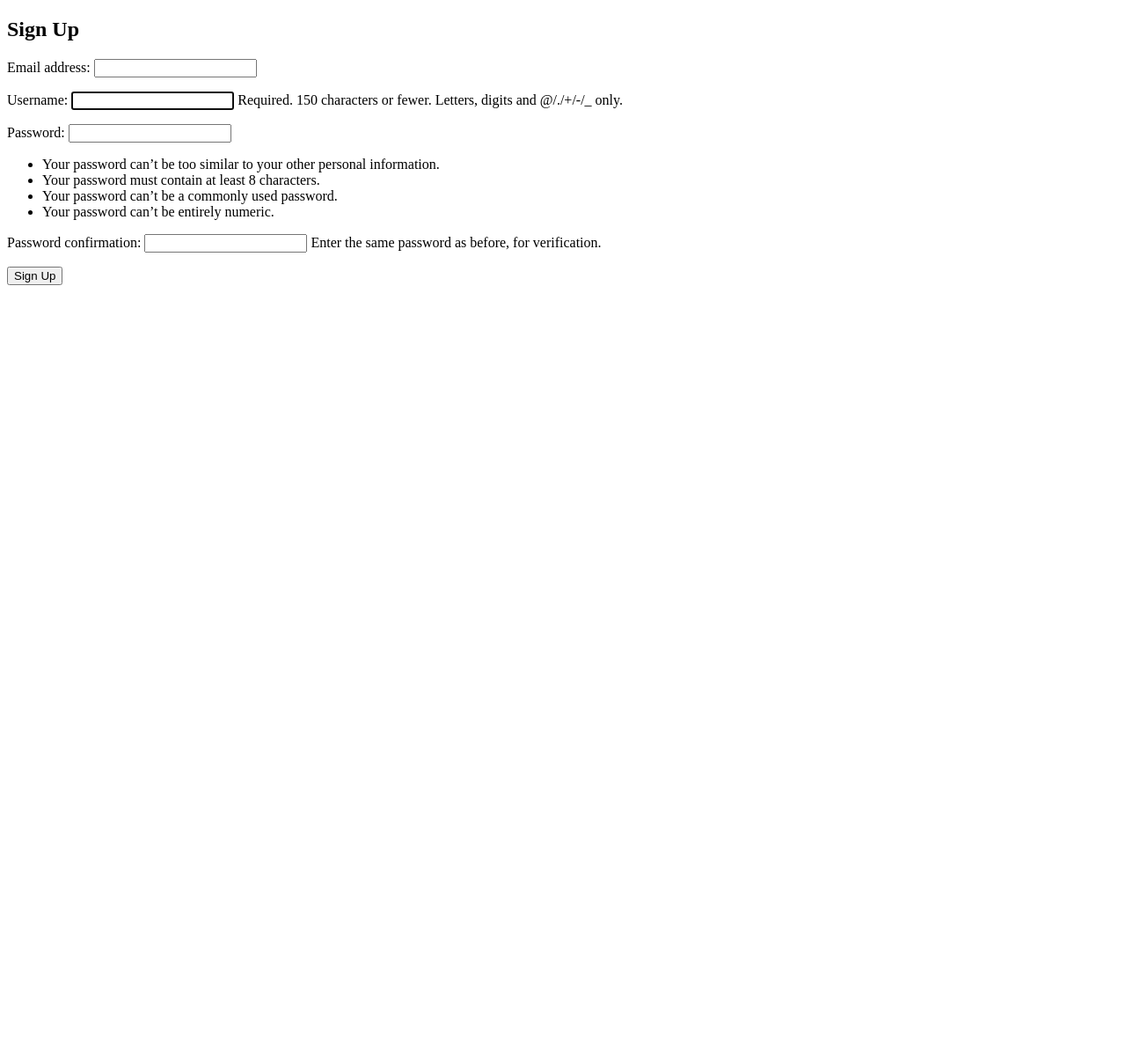
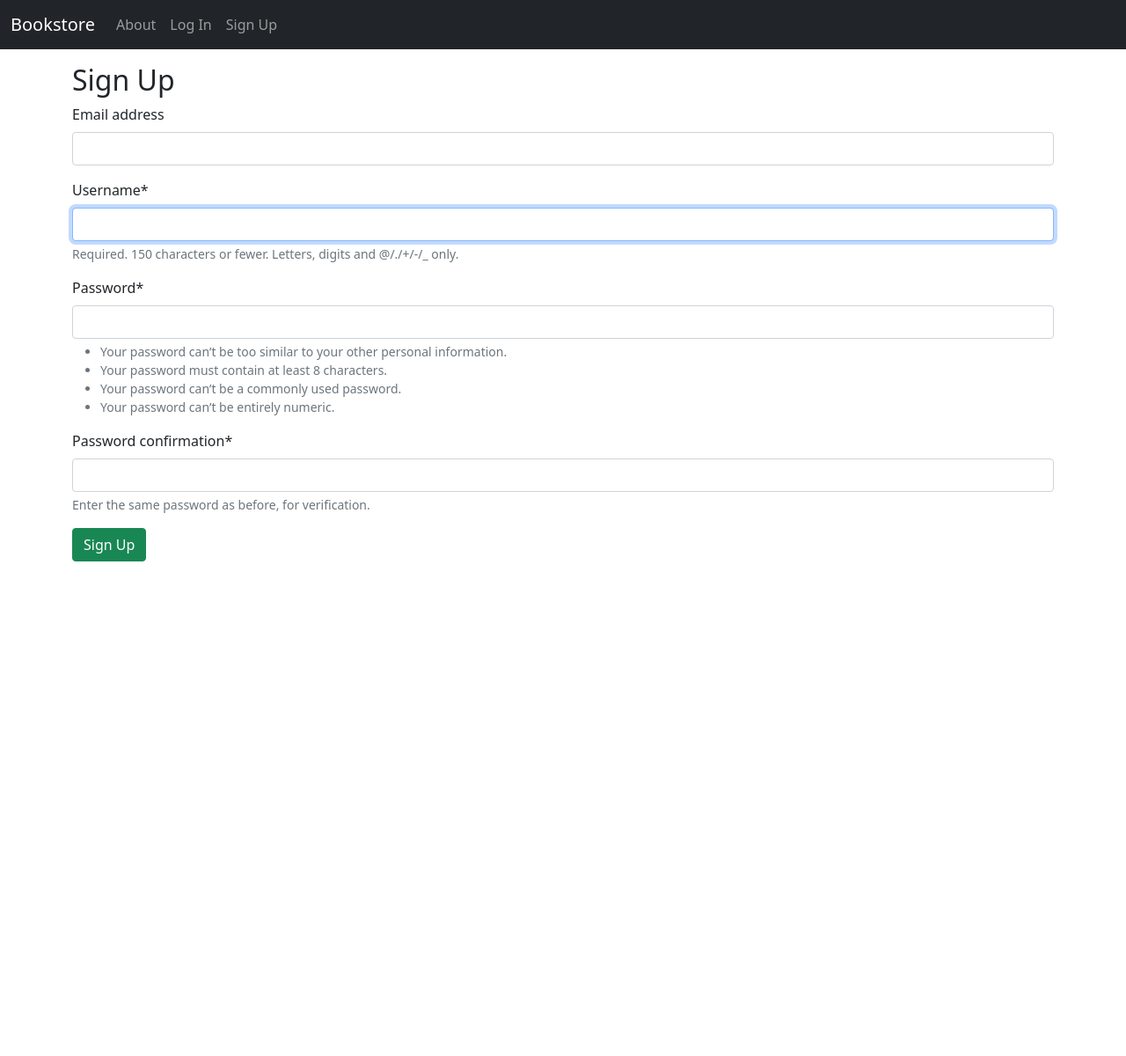
Before and after one commit to Artem-py/bookstore, a Django app: page /accounts/signup/ in a window 1280 px wide. Shown: the whole page at 88% size. Before the commit the page ends 324 px from the top, so only its background shows below. Run offline with Django 4.2, Linux system fonts and the light colour scheme; some libraries are stand-ins or nearby versions.

Commit message:
Configure settings to serve static files. Add bootstrap

```diff
--- a/pages/urls.py
+++ b/pages/urls.py
@@ -4,5 +4,6 @@ from . import views
 
 
 urlpatterns = [
+    path('about/', views.AboutPageView.as_view(), name='about'),
     path('', views.HomePageView.as_view(), name='home'),
 ]
--- a/pages/views.py
+++ b/pages/views.py
@@ -4,3 +4,7 @@ from django.views.generic import TemplateView
 
 class HomePageView(TemplateView):
     template_name = 'home.html'
+
+
+class AboutPageView(TemplateView):
+    template_name = 'about.html'
--- /dev/null
+++ b/static/css/base.css
@@ -0,0 +1,13 @@
+body {
+    min-height: 75rem;
+    padding-top: 4.5rem;
+}
+
+h1 {
+    color: red;
+}
+
+.bookcover {
+    height: 300px;
+    width: auto;
+}
--- /dev/null
+++ b/static/js/base.js
@@ -0,0 +1 @@
+console.log('Javascript here!')
--- a/templates/base.html
+++ b/templates/base.html
@@ -1,13 +1,53 @@
+{% load static %}
+
 <!DOCTYPE html>
 <html lang="en">
 <head>
   <meta charset="UTF-8">
   <title>{% block title %}Bookstore{% endblock %}</title>
+  <!-- Bootstrap CSS-->
+  <link href="https://cdn.jsdelivr.net/npm/bootstrap@5.1.3/dist/css/bootstrap.min.css" rel="stylesheet" \
+  integrity="sha384-1BmE4kWBq78iYhFldvKuhfTAU6auU8tT94WrHftjDbrCEXSU1oBoqyl2QvZ6jIW3" crossorigin="anonymous">
+  <!-- CSS -->
+  <link rel="stylesheet" href="{% static 'css/base.css' %}">
 </head>
 <body>
+  <nav class="navbar navbar-expand-md navbar-dark fixed-top bg-dark">
+    <div class="container-fluid">
+      <a class="navbar-brand" href="#">Bookstore</a>
+      <button class="navbar-toggler" type="button" data-bs-toggle="collapse"  data-bs-target="#navbarCollapse" \
+      aria-controls="navbarCollapse" aria-expanded="false" aria-label="Toggle navigation">
+        <span class="navbar-toggler-icon"></span>
+      </button>
+      <div class="collapse navbar-collapse" id="navbarCollapse">
+        <ul class="navbar-nav me-auto mb-2 mb-md-0">
+          <li class="nav-item">
+            <a class="nav-link" href="{% url 'about' %}">About</a>
+          </li>
+          {% if user.is_authenticated %}
+            <li class="nav-item">
+              <a class="nav-link" href="{% url 'logout' %}">Log Out</a>
+            </li>
+          {% else %}
+            <li class="nav-item">
+              <a class="nav-link" href="{% url 'login' %}">Log In</a>
+            </li>
+            <li class="nav-item">
+              <a class="nav-link" href="{% url 'signup' %}">Sign Up</a>
+            </li>
+          {% endif %}
+        </ul>
+      </div>
+    </div>
+  </nav>
   <div class="container">
     {% block content %}
     {% endblock %}
   </div>
+  <!-- Bootstrap JavaScript -->
+  <script src="https://cdn.jsdelivr.net/npm/bootstrap@5.1.3/dist/js/bootstrap.bundle.min.js" \
+  integrity="sha384-ka7Sk0Gln4gmtz2MlQnikT1wXgYsOg+OMhuP+IlRH9sENBO0LRn5q+8nbTov4+1p" crossorigin="anonymous"></script>
+  <!-- JavaScript -->
+  <script src="{% static 'js/base.js' %}"></script>
 </body>
 </html>
--- a/templates/registration/login.html
+++ b/templates/registration/login.html
@@ -1,4 +1,5 @@
 {% extends 'base.html' %}
+{% load crispy_forms_tags %}
 
 {% block title %}Log In{% endblock %}
 
@@ -6,7 +7,7 @@
   <h2>Log In</h2>
   <form method="post">
     {% csrf_token %}
-    {{ form.as_p }}
-    <input type="submit" value="Log In">
+    {{ form|crispy }}
+    <button class="btn btn-success" type="submit">Log In</button>
   </form>
 {% endblock %}
--- a/templates/signup.html
+++ b/templates/signup.html
@@ -1,4 +1,5 @@
 {% extends "base.html" %}
+{% load crispy_forms_tags %}
 
 {% block title %}Sign Up{% endblock %}
 
@@ -6,7 +7,7 @@
   <h2>Sign Up</h2>
   <form method="post">
     {% csrf_token %}
-    {{ form.as_p }}
-    <input type="submit" value="Sign Up">
+    {{ form|crispy }}
+    <button class="btn btn-success" type="submit">Sign Up</button>
   </form>
 {% endblock %}
```
Also changed, not shown: bookstore_project/settings/base.py (+13 -0 lines), pages/tests.py (+28 -2 lines), templates/about.html (added, +7 -0 lines), templates/home.html (+3 -9 lines), static/images/cover.jpg (added), 3 other files.
